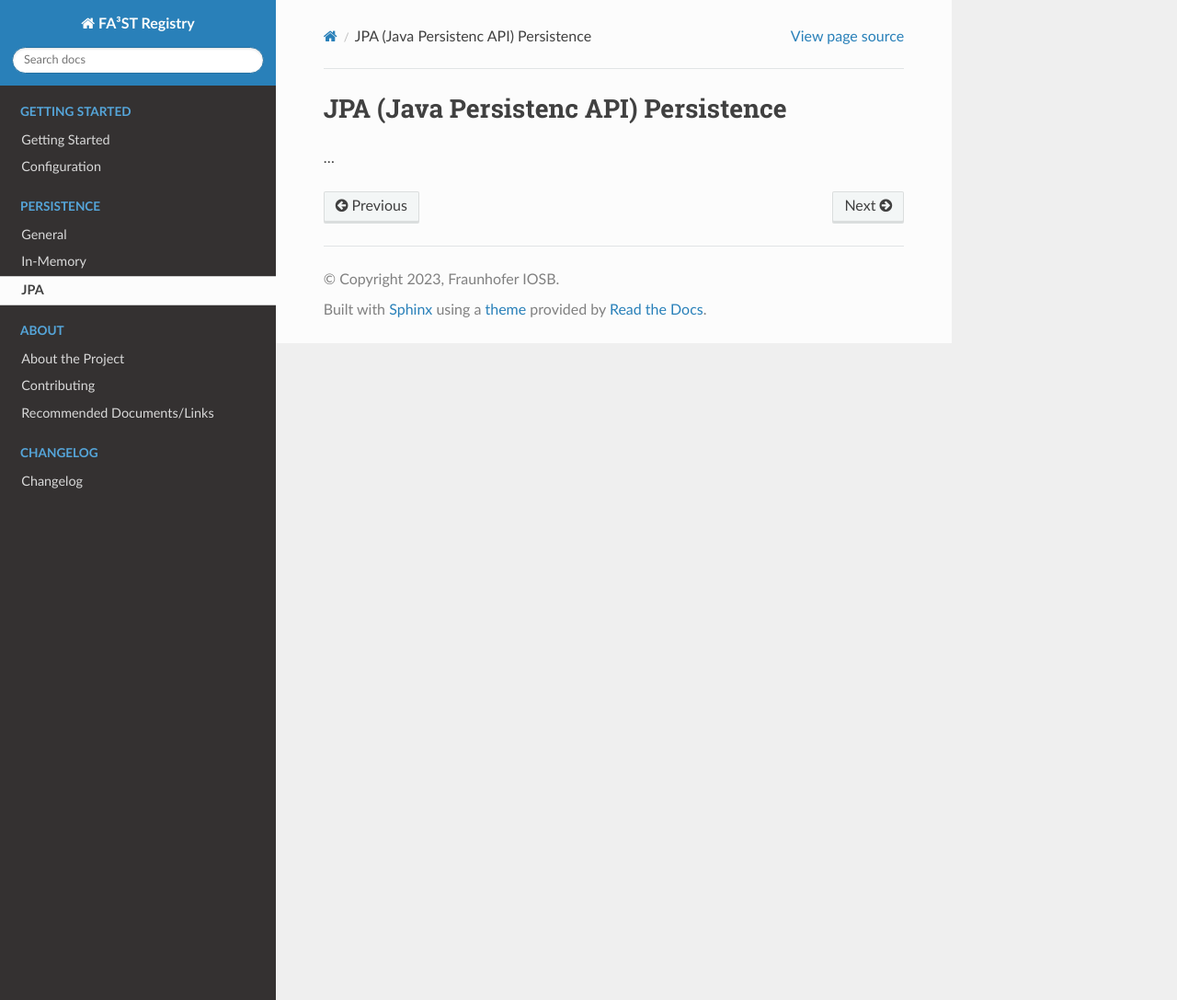
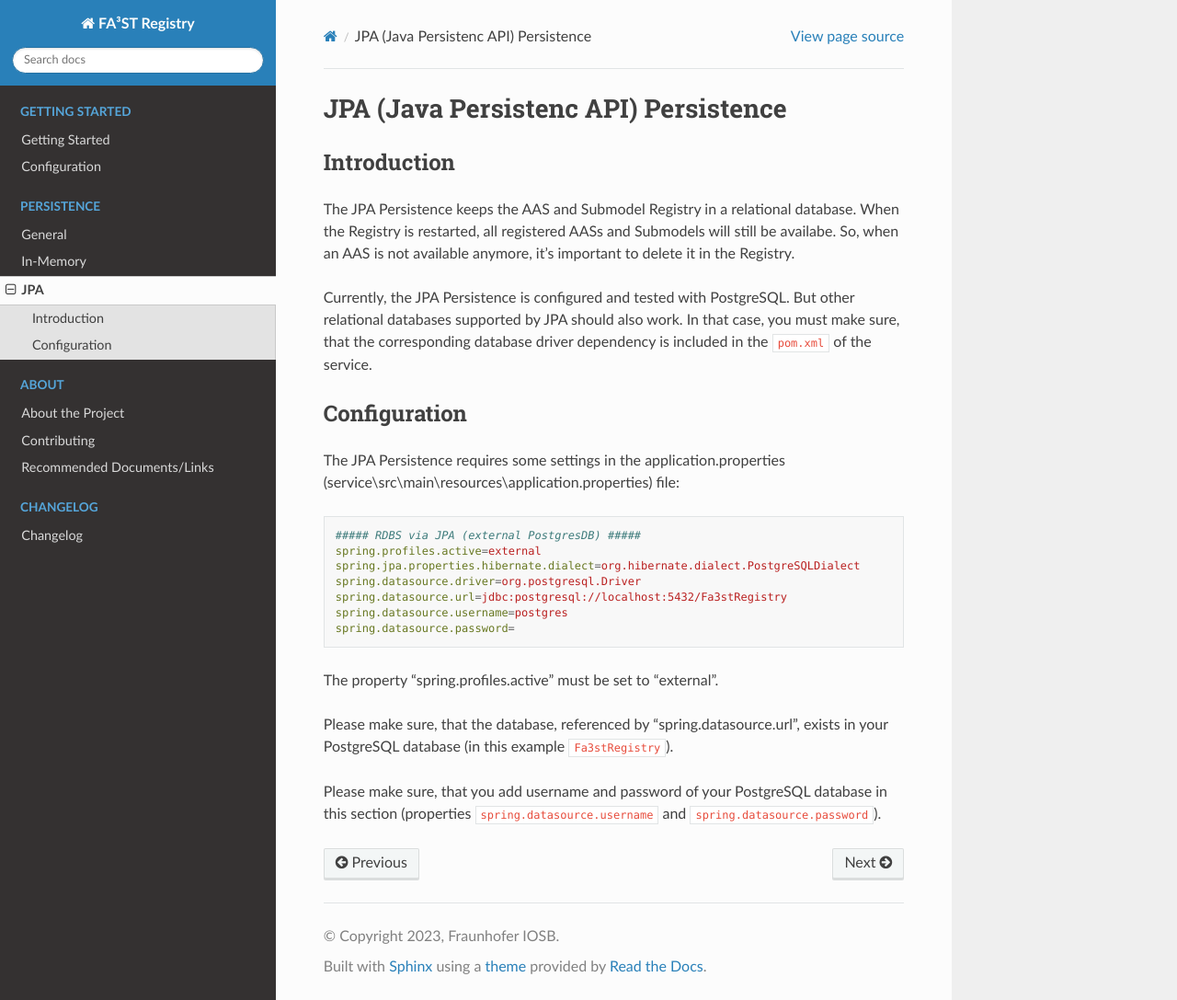
Before and after one commit to FraunhoferIOSB/FAAAST-Registry, a Sphinx documentation site: the page built from docs/source/persistences/jpa_persistence.md, in a window 1280 px wide and 1087 px high. Shown: the whole window at 92% size. Built offline with Sphinx 7.4.7 and the Read the Docs theme 2.0.0, drawn with Linux system fonts in a browser that asks for light colours.

Commit message:
add documentation

````diff
--- a/docs/source/persistences/jpa_persistence.md
+++ b/docs/source/persistences/jpa_persistence.md
@@ -1,3 +1,28 @@
 # JPA (Java Persistenc API) Persistence
 
-...
+## Introduction
+
+The JPA Persistence keeps the AAS and Submodel Registry in a relational database. When the Registry is restarted, all registered AASs and Submodels will still be availabe. So, when an AAS is not available anymore, it's important to delete it in the Registry.
+
+Currently, the JPA Persistence is configured and tested with PostgreSQL. But other relational databases supported by JPA should also work.
+In that case, you must make sure, that the corresponding database driver dependency is included in the `pom.xml` of the service.
+
+## Configuration
+
+The JPA Persistence requires some settings in the application.properties (service\src\main\resources\application.properties) file:
+
+```properties
+##### RDBS via JPA (external PostgresDB) #####
+spring.profiles.active=external
+spring.jpa.properties.hibernate.dialect=org.hibernate.dialect.PostgreSQLDialect
+spring.datasource.driver=org.postgresql.Driver
+spring.datasource.url=jdbc:postgresql://localhost:5432/Fa3stRegistry
+spring.datasource.username=postgres
+spring.datasource.password=
+```
+
+The property "spring.profiles.active" must be set to "external".
+
+Please make sure, that the database, referenced by "spring.datasource.url", exists in your PostgreSQL database (in this example `Fa3stRegistry`).
+
+Please make sure, that you add username and password of your PostgreSQL database in this section (properties `spring.datasource.username` and `spring.datasource.password`).
````
Also changed, not shown: docs/source/gettingstarted/configuration.md (+2 -2 lines), docs/source/gettingstarted/gettingstarted.md (+6 -0 lines), docs/source/persistences/inmemory_persistence.md (+18 -2 lines), docs/source/persistences/persistence.md (+4 -1 lines).
